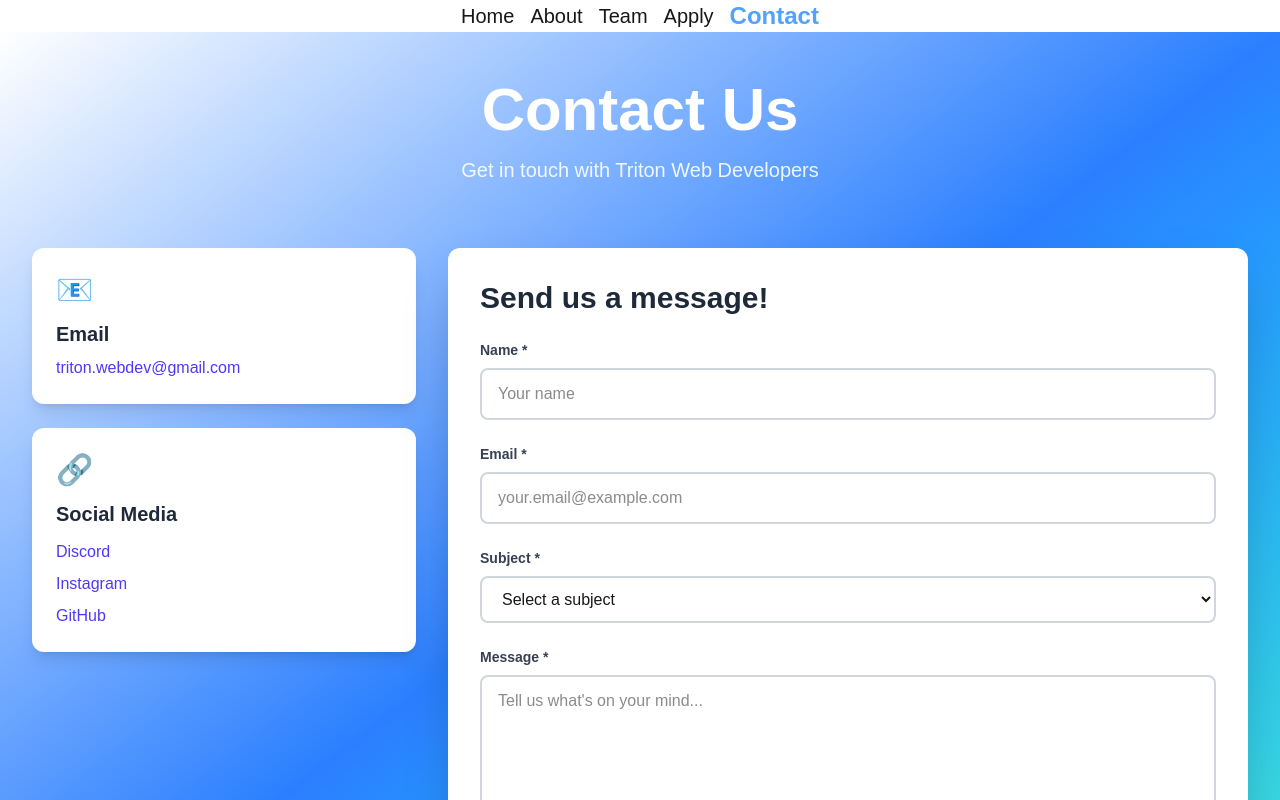
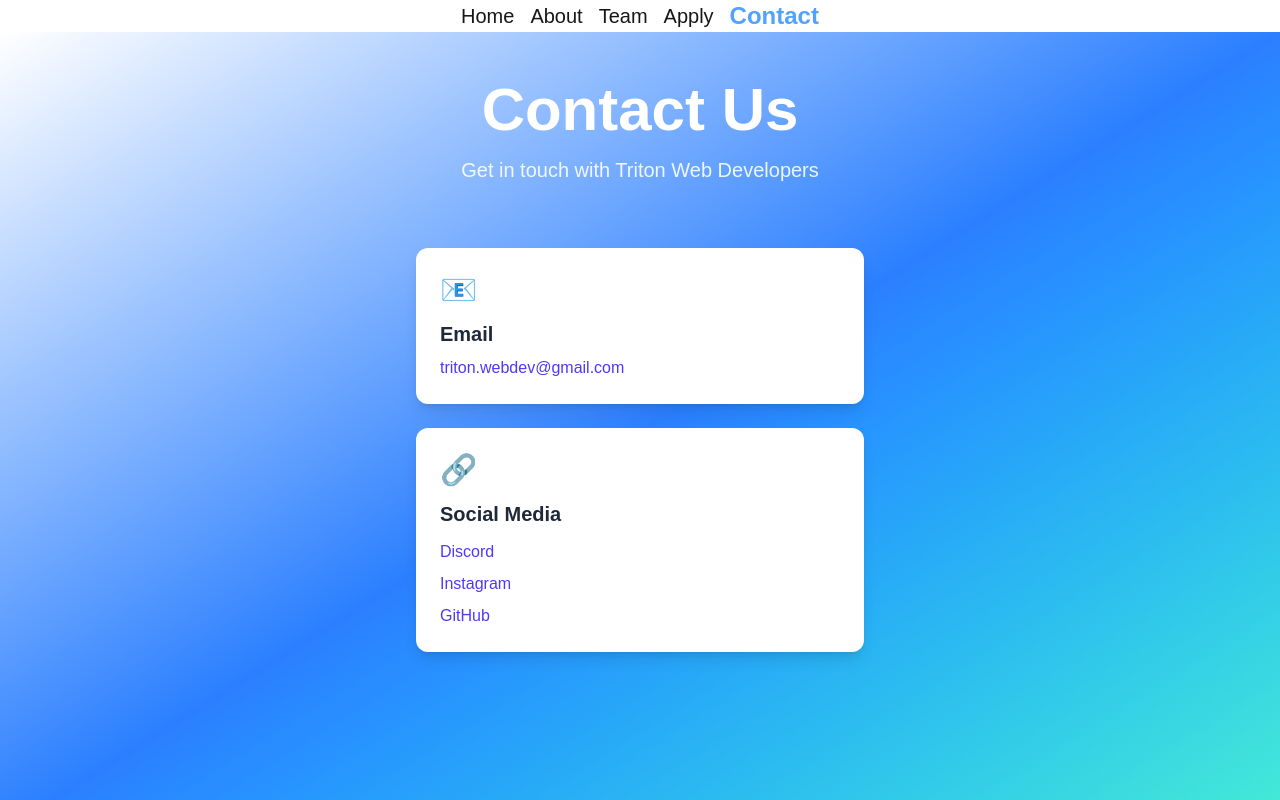
Before and after one commit to TritonWebDev/tritonwebdev.github.io, a Next.js app: page /contact in a window 1280 px wide. Shown: the top 800 px of the page. Built offline with nearby package versions, Linux system fonts and the light colour scheme.

Commit message:
removedthe message block

```diff
--- a/app/contact/page.tsx
+++ b/app/contact/page.tsx
@@ -115,9 +115,9 @@ export default function Contact() {
           </div>
 
           {/* Content Grid */}
-          <div className="grid grid-cols-1 lg:grid-cols-3 gap-8">
+          <div className="flex justify-center">
             {/* Contact Info Cards */}
-            <div className="space-y-6">
+            <div className="space-y-6 w-full max-w-md">
               {/* Email Card */}
               <div className="bg-white rounded-xl shadow-lg p-6 hover:shadow-xl transition-shadow">
                 <div className="text-3xl mb-3">📧</div>
@@ -169,121 +169,7 @@ export default function Contact() {
               </div>
             </div>
 
-            {/* Contact Form */}
-            <div className="lg:col-span-2">
-              <div className="bg-white rounded-xl shadow-2xl p-8">
-                <h2 className="text-3xl font-bold text-gray-800 mb-6">
-                  Send us a message!
-                </h2>
 
-                {submitSuccess && (
-                  <div className="bg-green-50 border border-green-200 text-green-800 px-4 py-3 rounded-lg mb-6">
-                    ✓ Thank you for your message! We'll get back to you soon.
-                  </div>
-                )}
-
-                <form onSubmit={handleSubmit} className="space-y-6">
-                  {/* Name Field */}
-                  <div>
-                    <label htmlFor="name" className="block text-sm font-semibold text-gray-700 mb-2">
-                      Name *
-                    </label>
-                    <input
-                      type="text"
-                      id="name"
-                      name="name"
-                      value={formData.name}
-                      onChange={handleChange}
-                      className={`w-full px-4 py-3 border-2 rounded-lg focus:outline-none focus:ring-2 focus:ring-indigo-500 transition-colors ${
-                        errors.name ? 'border-red-500' : 'border-gray-300'
-                      }`}
-                      placeholder="Your name"
-                    />
-                    {errors.name && (
-                      <p className="mt-1 text-sm text-red-600">{errors.name}</p>
-                    )}
-                  </div>
-
-                  {/* Email Field */}
-                  <div>
-                    <label htmlFor="email" className="block text-sm font-semibold text-gray-700 mb-2">
-                      Email *
-                    </label>
-                    <input
-                      type="email"
-                      id="email"
-                      name="email"
-                      value={formData.email}
-                      onChange={handleChange}
-                      className={`w-full px-4 py-3 border-2 rounded-lg focus:outline-none focus:ring-2 focus:ring-indigo-500 transition-colors ${
-                        errors.email ? 'border-red-500' : 'border-gray-300'
-                      }`}
-                      placeholder="your.email@example.com"
-                    />
-                    {errors.email && (
-                      <p className="mt-1 text-sm text-red-600">{errors.email}</p>
-                    )}
-                  </div>
-
-                  {/* Subject Field */}
-                  <div>
-                    <label htmlFor="subject" className="block text-sm font-semibold text-gray-700 mb-2">
-                      Subject *
-                    </label>
-                    <select
-                      id="subject"
-                      name="subject"
-                      value={formData.subject}
-                      onChange={handleChange}
-                      className={`w-full px-4 py-3 border-2 rounded-lg focus:outline-none focus:ring-2 focus:ring-indigo-500 transition-colors ${
-                        errors.subject ? 'border-red-500' : 'border-gray-300'
-                      }`}
-                    >
-                      <option value="">Select a subject</option>
-                      <option value="general">General Inquiry</option>
-                      <option value="membership">Membership Information</option>
-                      <option value="collaboration">Collaboration Opportunity</option>
-                      <option value="website">Website Request</option>
-                      <option value="technical">Technical Support</option>
-                      <option value="other">Other</option>
-                    </select>
-                    {errors.subject && (
-                      <p className="mt-1 text-sm text-red-600">{errors.subject}</p>
-                    )}
-                  </div>
-
-                  {/* Message Field */}
-                  <div>
-                    <label htmlFor="message" className="block text-sm font-semibold text-gray-700 mb-2">
-                      Message *
-                    </label>
-                    <textarea
-                      id="message"
-                      name="message"
-                      rows={6}
-                      value={formData.message}
-                      onChange={handleChange}
-                      className={`w-full px-4 py-3 border-2 rounded-lg focus:outline-none focus:ring-2 focus:ring-indigo-500 transition-colors resize-none ${
-                        errors.message ? 'border-red-500' : 'border-gray-300'
-                      }`}
-                      placeholder="Tell us what's on your mind..."
-                    />
-                    {errors.message && (
-                      <p className="mt-1 text-sm text-red-600">{errors.message}</p>
-                    )}
-                  </div>
-
-                  {/* Submit Button */}
-                  <button
-                    type="submit"
-                    disabled={isSubmitting}
-                    className="w-full bg-gradient-to-r from-blue-600 to-teal-400 text-white font-semibold py-4 px-6 rounded-lg hover:from-indigo-700 hover:to-purple-700 focus:outline-none focus:ring-4 focus:ring-indigo-300 transition-all transform hover:scale-[1.02] disabled:opacity-50 disabled:cursor-not-allowed disabled:hover:scale-100"
-                  >
-                    {isSubmitting ? 'Sending...' : 'Send Message'}
-                  </button>
-                </form>
-              </div>
-            </div>
           </div>
         </div>
       </main>
```
